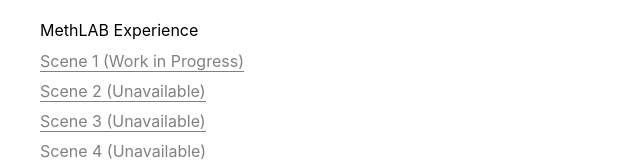
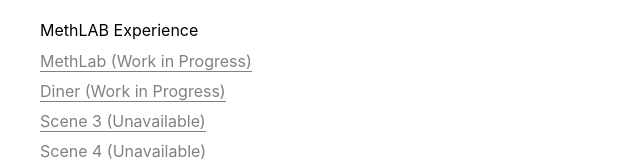
Before and after one commit to gv-sh/methlab-3js, a Next.js app: page / in a window 1280 px wide. Shown: the top 161 px of the page, without its empty margins (0-640 px from the left). Built offline with nearby package versions, Linux system fonts and the light colour scheme.

Commit message:
fixed #2

```diff
--- a/pages/config.js
+++ b/pages/config.js
@@ -20,6 +20,7 @@ export const config = {
         shadowMapType: THREE.PCFSoftShadowMap,
         toneMapping: THREE.ACESFilmicToneMapping,
     },
+    orbitControls: false,
     avatar: {
         animations: {
             idle: 0,
--- a/pages/index.js
+++ b/pages/index.js
@@ -1,6 +1,7 @@
 import { useEffect, useRef } from 'react';
 import Head from 'next/head';
 import styles from '../styles/styles.module.css';
+import { config } from './config.js';
 
 export default function Home() {
     return (
@@ -13,8 +14,8 @@ export default function Home() {
             <main className={styles.main}>
                 <h1 className={styles.title}>MethLAB Experience</h1>
                 <ul className={styles.list}>
-                    <li><a className={styles.link} href="/scene1">Scene 1 (Work in Progress)</a></li>
-                    <li><a className={styles.link} href="/scene2">Scene 2 (Unavailable)</a></li>
+                    <li><a className={styles.link} href="/scene1">{ config.scenes[0].name } (Work in Progress)</a></li>
+                    <li><a className={styles.link} href="/scene2">{ config.scenes[1].name } (Work in Progress)</a></li>
                     <li><a className={styles.link} href="/scene3">Scene 3 (Unavailable)</a></li>
                     <li><a className={styles.link} href="/scene4">Scene 4 (Unavailable)</a></li>
                 </ul>
--- a/pages/scene1/index.js
+++ b/pages/scene1/index.js
@@ -25,7 +25,7 @@ export default function Scene1() {
         const camera = setupCamera(renderer);
         const composer = config.postProcessing.enabled? bloomFilter(renderer, scene, camera): null;
         const light = setupLights(scene);
-        const controls = setupOrbitControls(camera, renderer);
+        const controls = config.orbitControls ? setupOrbitControls(camera, renderer) : null;
         const sound = setupAudio(sceneName, camera);
         const updatables = [];
         const disposables = [renderer, scene, camera, composer, light, controls, sound];
```
